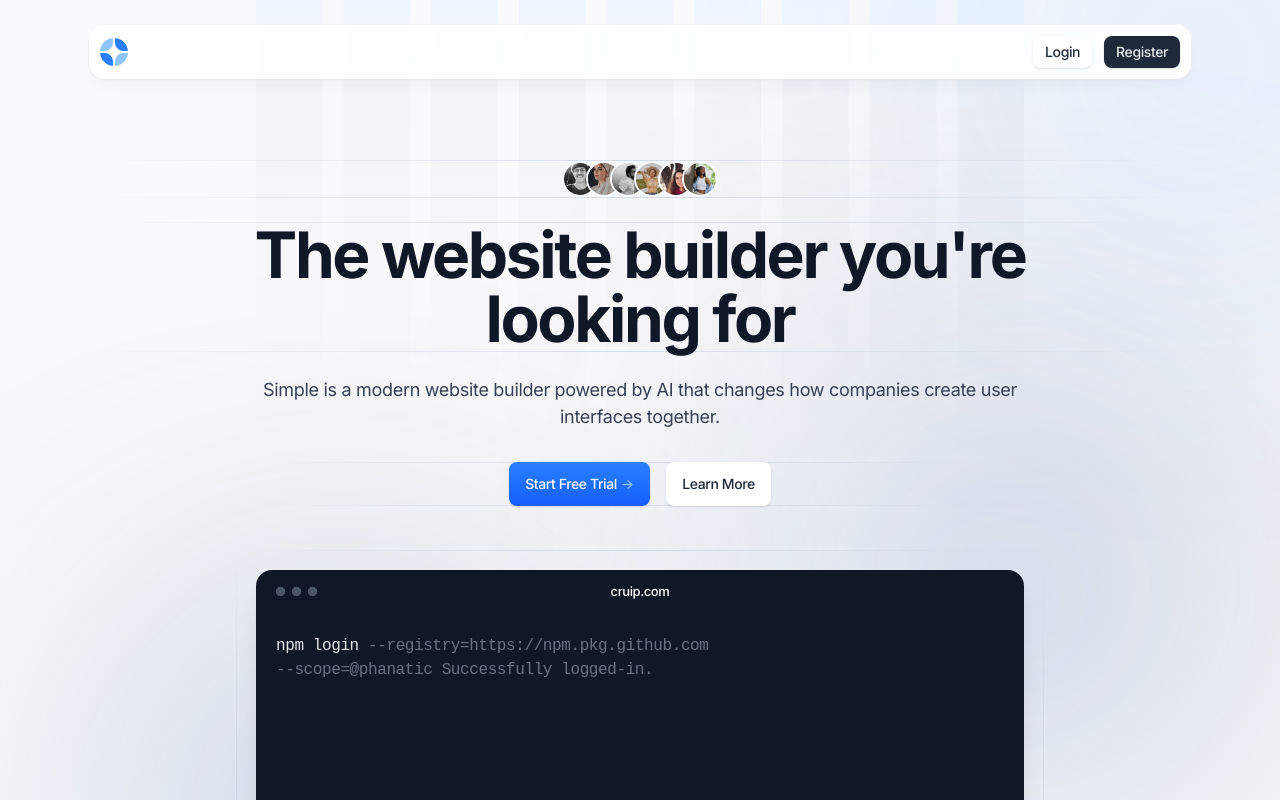
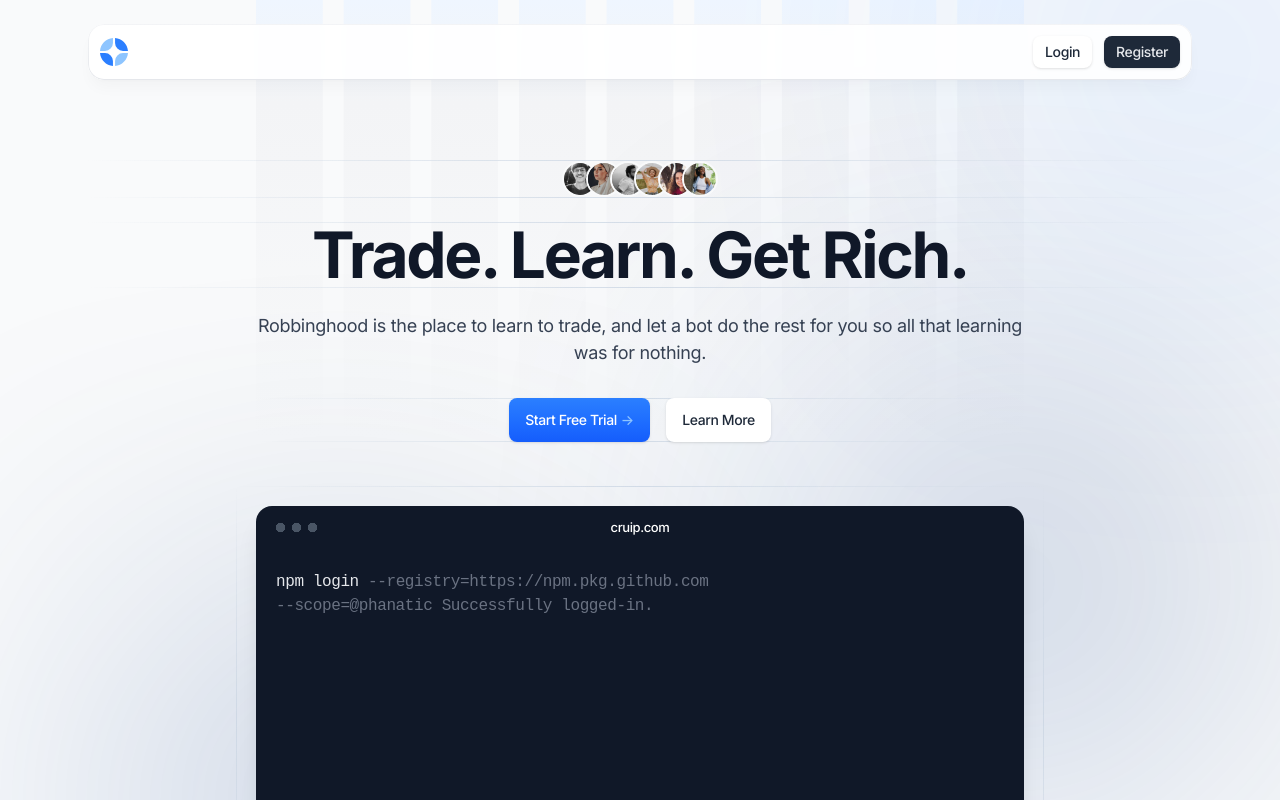
Before and after one commit to Squirrelcoding/robbinghood-frontend, a Next.js app: page / in a window 1280 px wide. Shown: the top 800 px of the page. Built offline with nearby package versions, Linux system fonts and the light colour scheme.

Commit message:
added robbinghood stuff

```diff
--- a/components/hero-home.tsx
+++ b/components/hero-home.tsx
@@ -70,18 +70,16 @@ export default function HeroHome() {
               data-aos="zoom-y-out"
               data-aos-delay={150}
             >
-              The website builder you're <br className="max-lg:hidden" />
-              looking for
-            </h1>
+				Trade. Learn. Get Rich.
+			</h1>
             <div className="mx-auto max-w-3xl">
               <p
                 className="mb-8 text-lg text-gray-700"
                 data-aos="zoom-y-out"
                 data-aos-delay={300}
               >
-                Simple is a modern website builder powered by AI that changes
-                how companies create user interfaces together.
-              </p>
+				Robbinghood is the place to learn to trade, and let a bot do the rest for you so all that learning was for nothing.
+                </p>
               <div className="relative before:absolute before:inset-0 before:border-y before:[border-image:linear-gradient(to_right,transparent,--theme(--color-slate-300/.8),transparent)1]">
                 <div
                   className="mx-auto max-w-xs sm:flex sm:max-w-none sm:justify-center"
```
